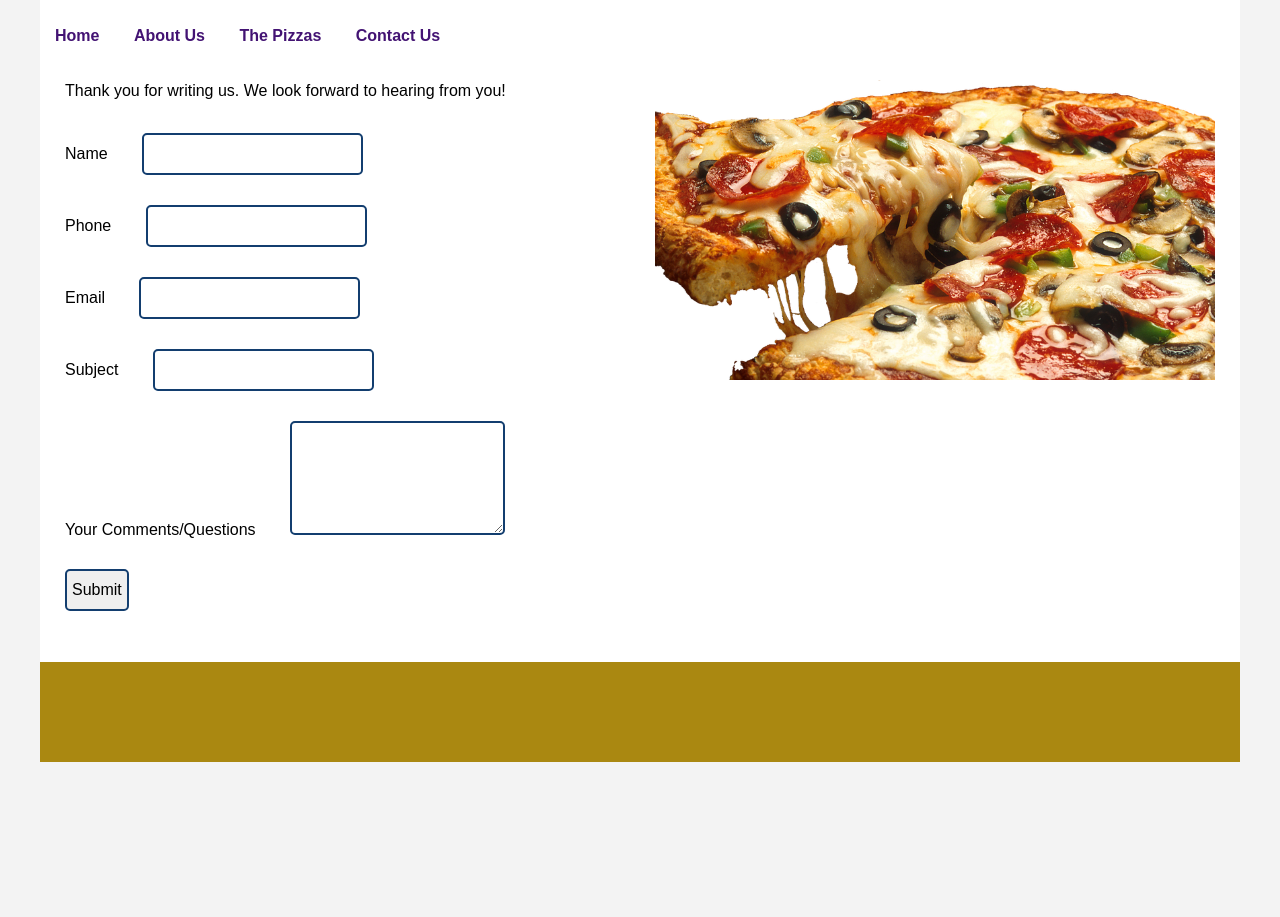
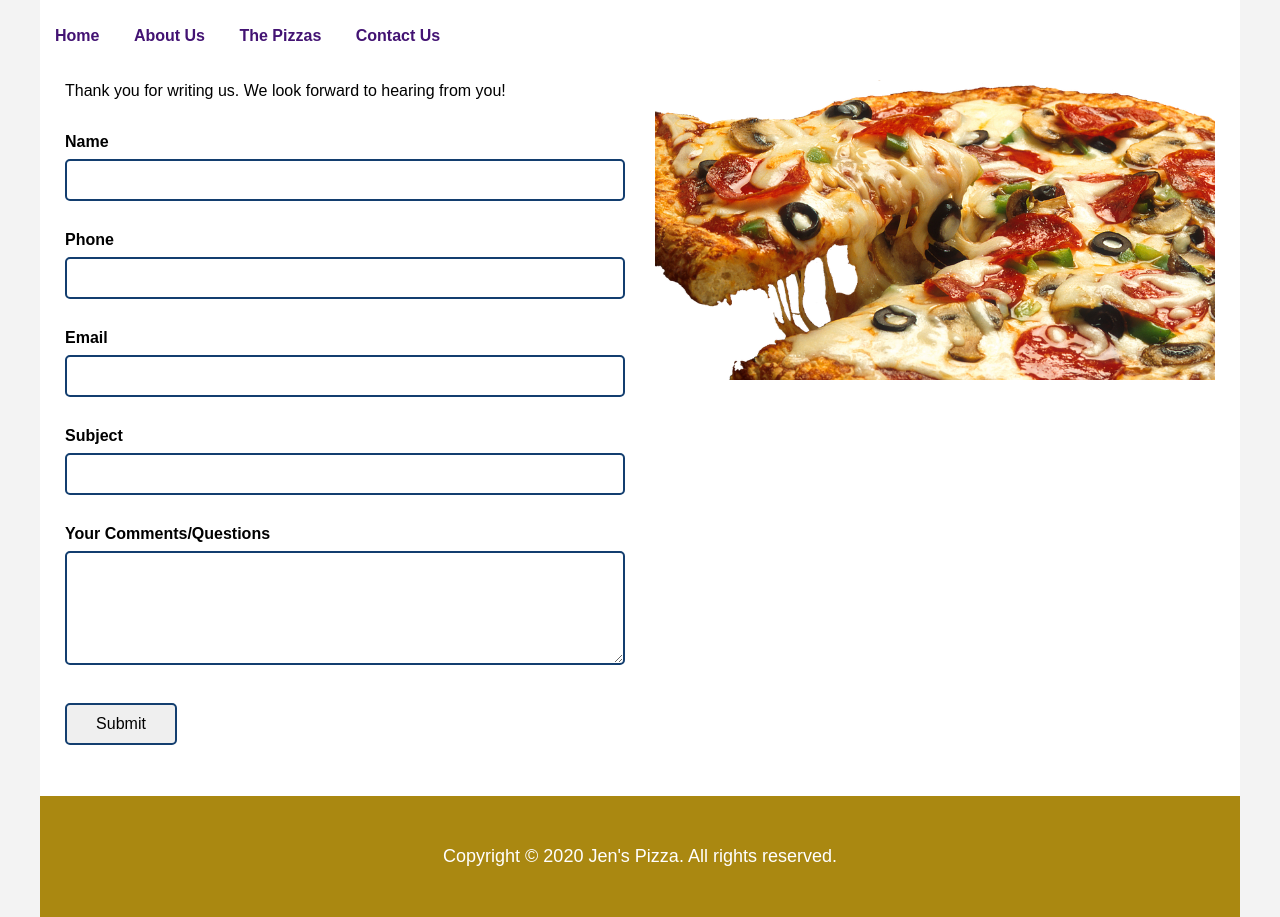
Before and after one commit to LoganTesta/Jens-Pizza, a website: page contact-us.html in a window 1280 px wide. Shown: the part 138-1055 px from the top of the page. Before the commit the page ends 900 px from the top, so only its background shows below. Drawn offline with Linux system fonts and the light colour scheme.

Commit message:
Adjust contact form styling

```diff
--- a/about-us.html
+++ b/about-us.html
@@ -27,7 +27,7 @@
                     </div>
                 </div>
             </div>
-            <footer class="footer"></footer>
+            <script type="text/javascript" src="assets/javascript/footer.js"></script>
         </div>
     </body>
 </html>
--- a/assets/css/main-styles.css
+++ b/assets/css/main-styles.css
@@ -182,8 +182,8 @@ h1 { padding: 0 0 24px 0; font-size: 40px; color: var(--color-1); }
 h2 { padding: 0 0 20px 0; color: #333333; color: var(--color-3); }
 
 a, a:link, a:hover { text-decoration: none; }
-input, textarea { border: 2px solid var(--color-3); padding: 10px 5px; border-radius: 5px; }
-label { padding-right: 30px; }
+input, textarea { width: 100%; margin-top: 8px; border: 2px solid var(--color-3); padding: 10px 5px; border-radius: 5px; }
+label { padding-right: 30px; font-weight: bold; }
 
 
 header { padding: 15px; }
@@ -199,8 +199,8 @@ nav { padding: 15px; }
 .footer__year { font-size: inherit; }
 
 /*General use classes*/
-.button { cursor: pointer; }
 .input-container { padding: 15px 0; }
+.submit-button { width: 112px; cursor: pointer; }
 
 /*General page classes*/
 .content__background { width: 100%; height: 300px; }
--- a/contact-us.html
+++ b/contact-us.html
@@ -40,7 +40,7 @@
                                     <textarea id="userComments" name="userComments" rows="5"></textarea>
                                 </div>
                                 <div class="input-container">
-                                    <input type="submit" id="submitButton" class="button" name="submitButton" />
+                                    <input type="submit" id="submitButton" class="submit-button" name="submitButton" />
                                 </div>
                             </form>
                         </div>
@@ -51,7 +51,7 @@
                     </div>
                 </div>
             </div>
-            <footer class="footer"></footer>
+            <script type="text/javascript" src="assets/javascript/footer.js"></script>
         </div>
     </body>
 </html>
```
Also changed, not shown: the-pizzas.html (+1 -1 lines).
